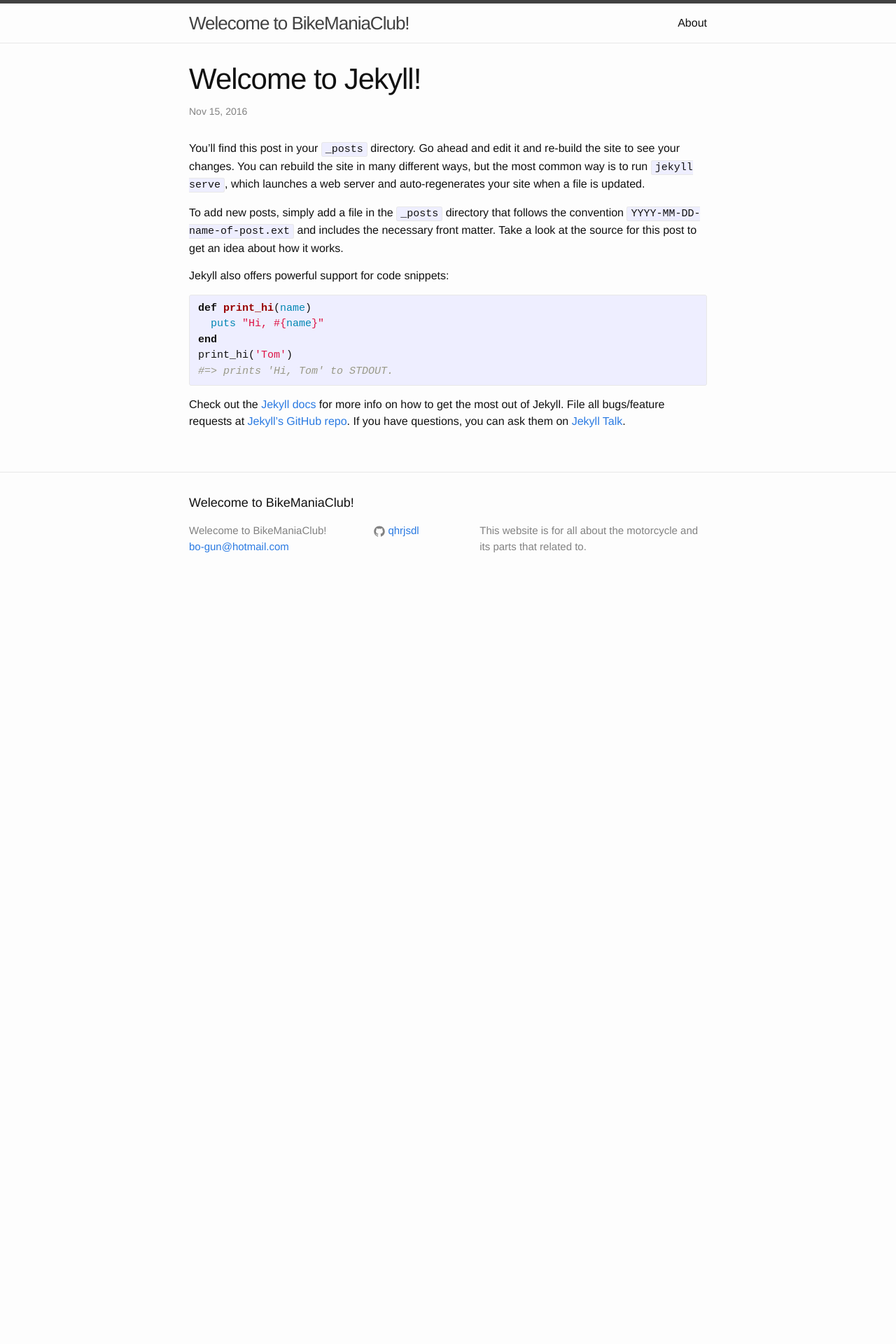
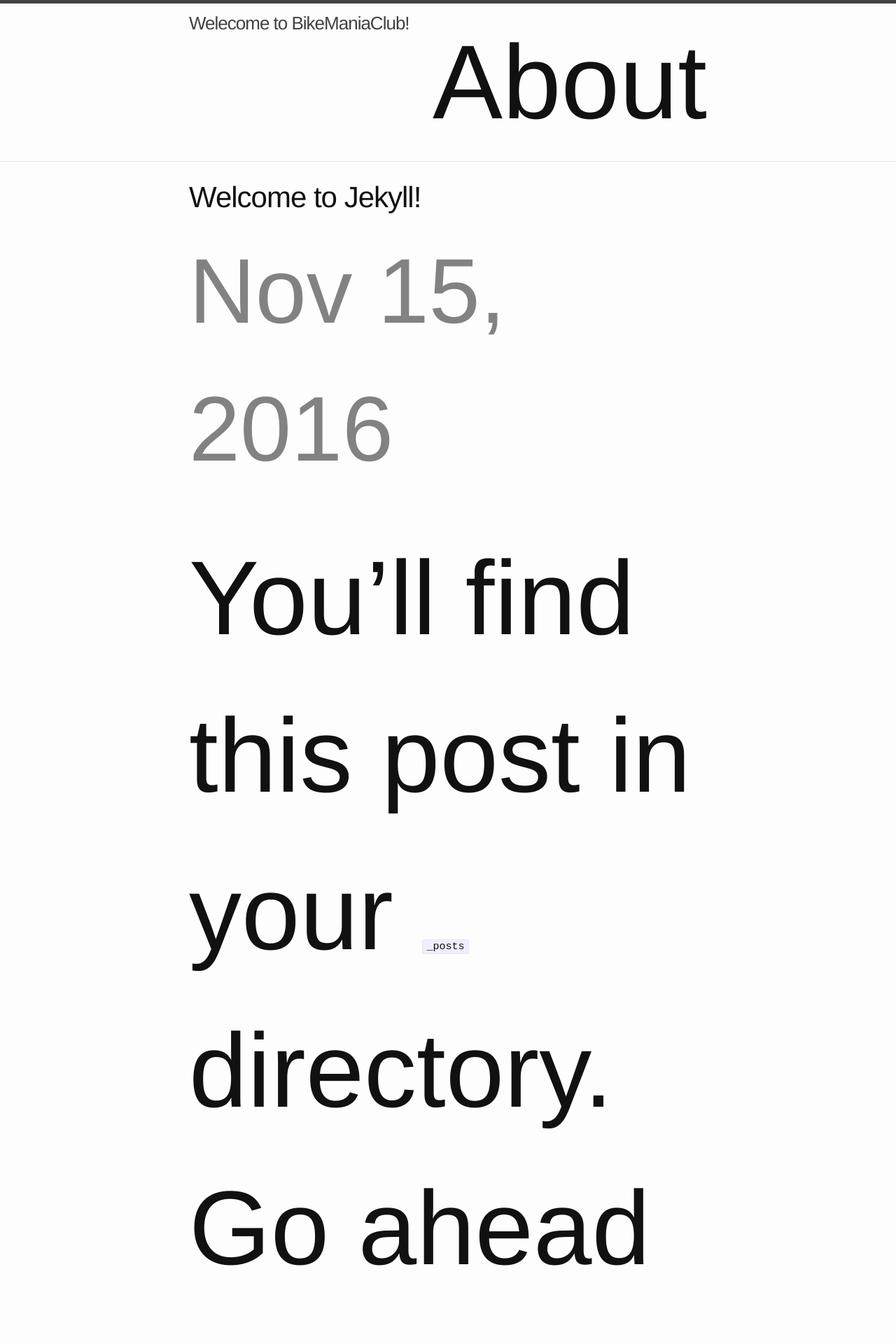
Before and after one commit to qhrjsdl/qhrjsdl.github.io, a Jekyll site: the page built from _posts/2016-11-14-welcome-to-jekyll.markdown, in a window 1280 px wide. Shown: the top 1920 px of the page at 70% size. Built offline with Jekyll 4.4.1, drawn with Linux system fonts in a browser that asks for light colours; before the commit the page ends 900 px from its top, so only the background shows below that.

Commit message:
Update main.scss

```diff
--- a/css/main.scss
+++ b/css/main.scss
@@ -7,7 +7,7 @@
 
 // Our variables
 $base-font-family: "Helvetica Neue", Helvetica, Arial, sans-serif;
-$base-font-size:   16px;
+$base-font-size:   150px;
 $base-font-weight: 400;
 $small-font-size:  $base-font-size * 0.875;
 $base-line-height: 1.5;
```
